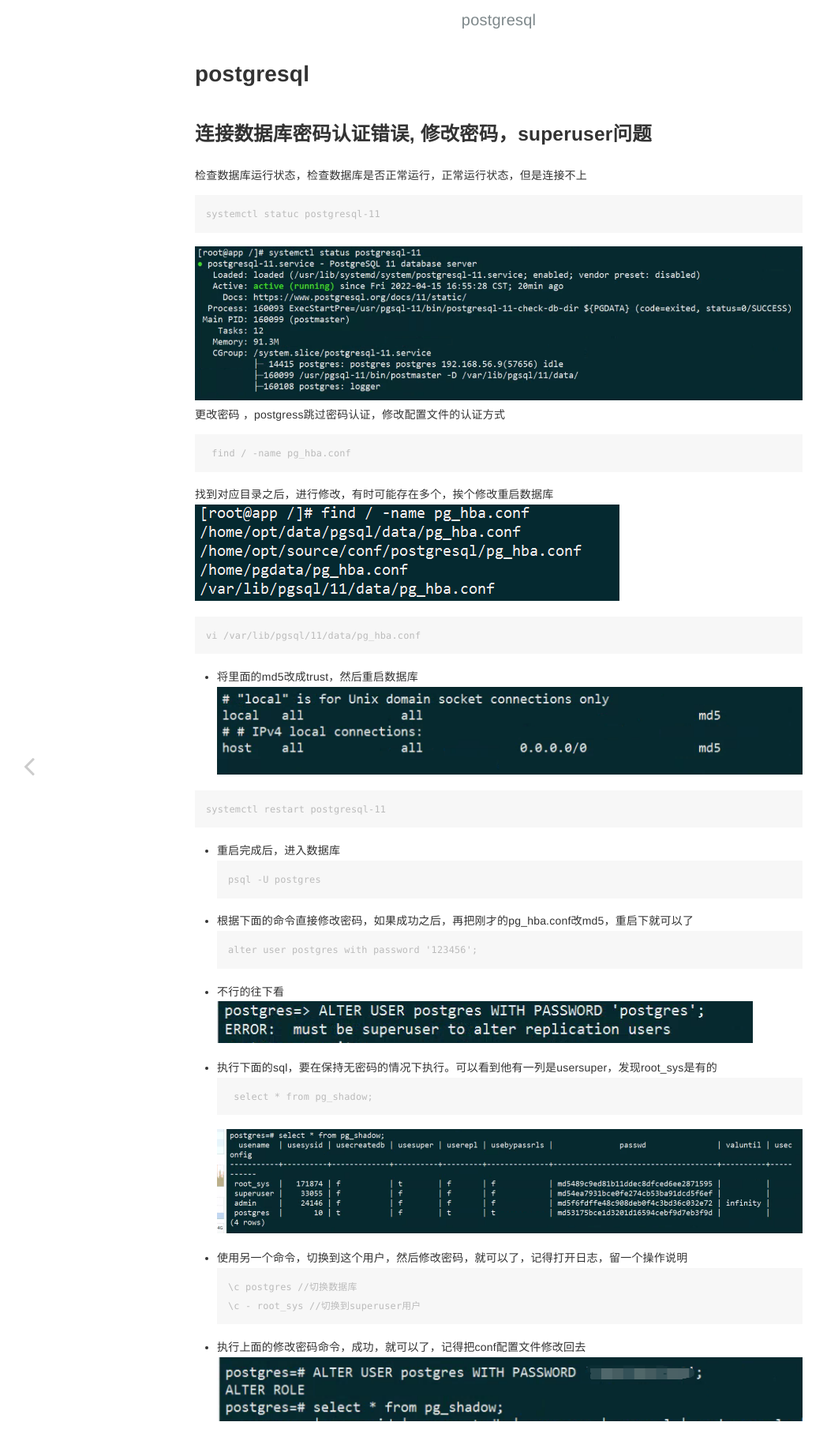
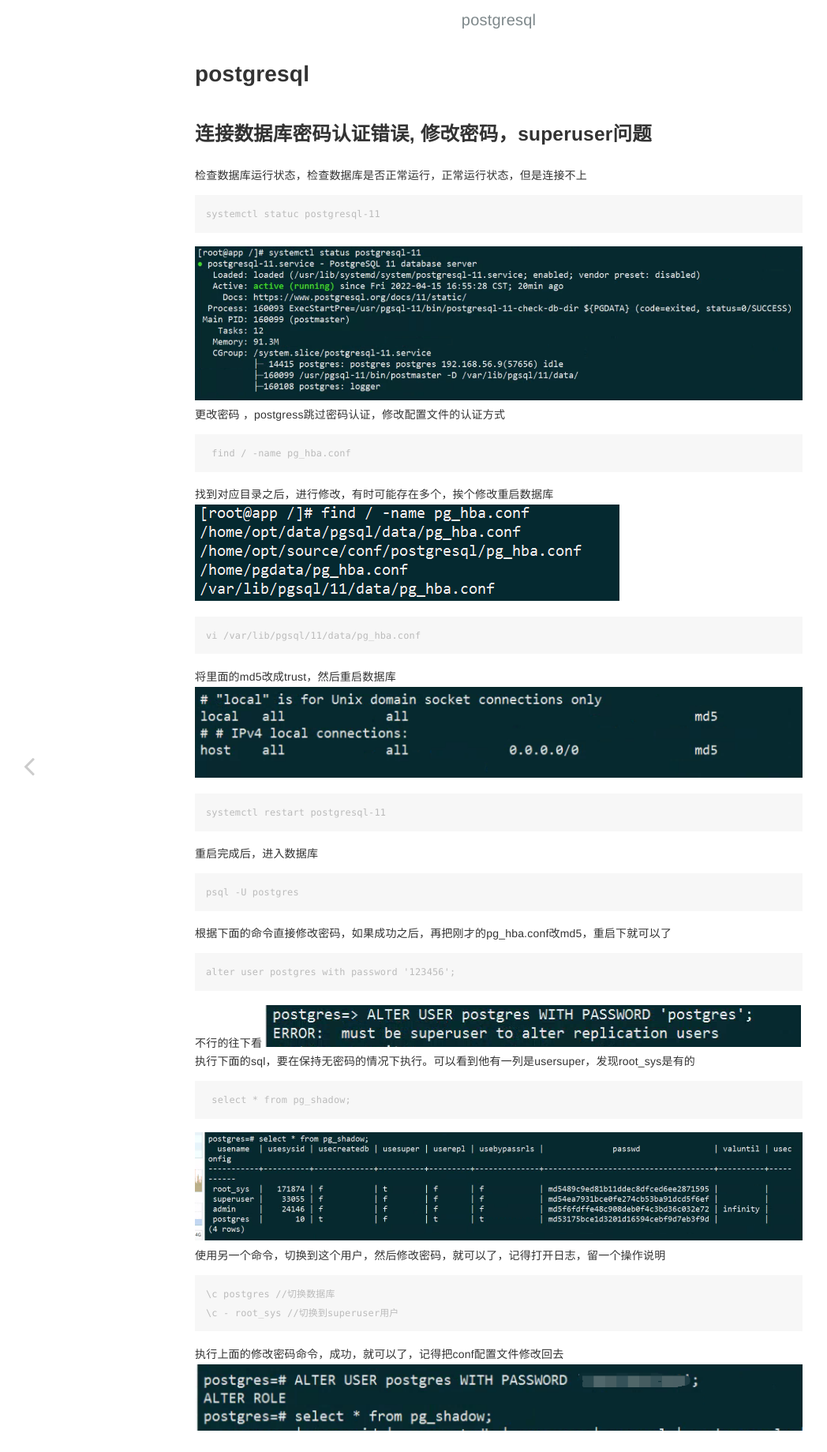
Before and after one commit to liangkuaiqianderoubaozi/blog, a Jekyll site: the page built from _posts/2022-04-15-postgresql.md, in a window 1280 px wide. Shown: the whole page at 79% size, without its empty margins (8-1056 px from the left). Built offline with Jekyll 4.4.1, drawn with Linux system fonts in a browser that asks for light colours.

Commit message:
pgsql图片修改

```diff
--- a/_posts/2022-04-15-postgresql.md
+++ b/_posts/2022-04-15-postgresql.md
@@ -18,39 +18,37 @@ systemctl statuc postgresql-11
  find / -name pg_hba.conf
 ~~~
 找到对应目录之后，进行修改，有时可能存在多个，挨个修改重启数据库
-  ![img_1.png](https://liangkuaiqianderoubaozi.github.io/blog/gitbook/resources/2022-04-15-postgresql/img_1.png)
+![img_1.png](https://liangkuaiqianderoubaozi.github.io/blog/gitbook/resources/2022-04-15-postgresql/img_1.png)
 
 ~~~
 vi /var/lib/pgsql/11/data/pg_hba.conf
 ~~~
 
-- 将里面的md5改成trust，然后重启数据库
+将里面的md5改成trust，然后重启数据库
   ![img_2.png](https://liangkuaiqianderoubaozi.github.io/blog/gitbook/resources/2022-04-15-postgresql/img_2.png)
 
 ~~~
 systemctl restart postgresql-11
 ~~~
-- 重启完成后，进入数据库
+重启完成后，进入数据库
 ~~~
 psql -U postgres
 ~~~
-- 根据下面的命令直接修改密码，如果成功之后，再把刚才的pg_hba.conf改md5，重启下就可以了
+根据下面的命令直接修改密码，如果成功之后，再把刚才的pg_hba.conf改md5，重启下就可以了
 ~~~
 alter user postgres with password '123456';
 ~~~
-- 不行的往下看
+不行的往下看
   ![img_3.png](https://liangkuaiqianderoubaozi.github.io/blog/gitbook/resources/2022-04-15-postgresql/img_3.png)
-
-- 执行下面的sql，要在保持无密码的情况下执行。可以看到他有一列是usersuper，发现root_sys是有的
+执行下面的sql，要在保持无密码的情况下执行。可以看到他有一列是usersuper，发现root_sys是有的
 ~~~
  select * from pg_shadow;
 ~~~
 ![img_5.png](https://liangkuaiqianderoubaozi.github.io/blog/gitbook/resources/2022-04-15-postgresql/img_5.png)
-
-- 使用另一个命令，切换到这个用户，然后修改密码，就可以了，记得打开日志，留一个操作说明
+使用另一个命令，切换到这个用户，然后修改密码，就可以了，记得打开日志，留一个操作说明
 ~~~
 \c postgres //切换数据库
 \c - root_sys //切换到superuser用户
 ~~~
-- 执行上面的修改密码命令，成功，就可以了，记得把conf配置文件修改回去
-  ![img_6.png](https://liangkuaiqianderoubaozi.github.io/blog/gitbook/resources/2022-04-15-postgresql/img_6.png)
+执行上面的修改密码命令，成功，就可以了，记得把conf配置文件修改回去
+![img_6.png](https://liangkuaiqianderoubaozi.github.io/blog/gitbook/resources/2022-04-15-postgresql/img_6.png)
```
